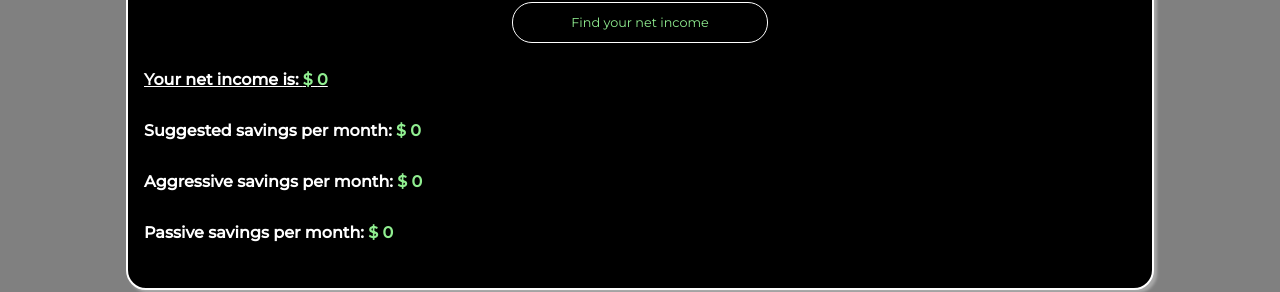
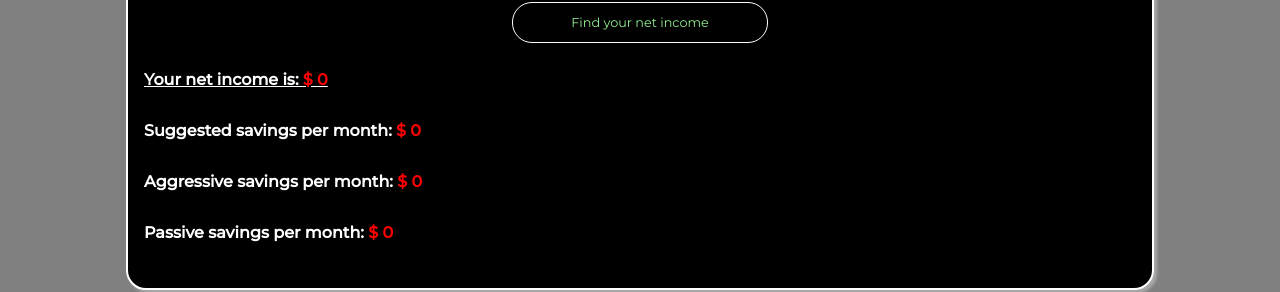
Before and after one commit to ddaly2/BudgetApp, a React (Create React App) app: page / in a window 1280 px wide. Shown: the part 501-793 px from the top of the page. Built offline with nearby package versions, Linux system fonts and the light colour scheme.

Commit message:
Test change - span --> red

```diff
--- a/public/styles.css
+++ b/public/styles.css
@@ -29,7 +29,7 @@ h4 {
 }
 
 span {
-     color: lightgreen;
+     color: red;
 }
 
 .heading{
```
